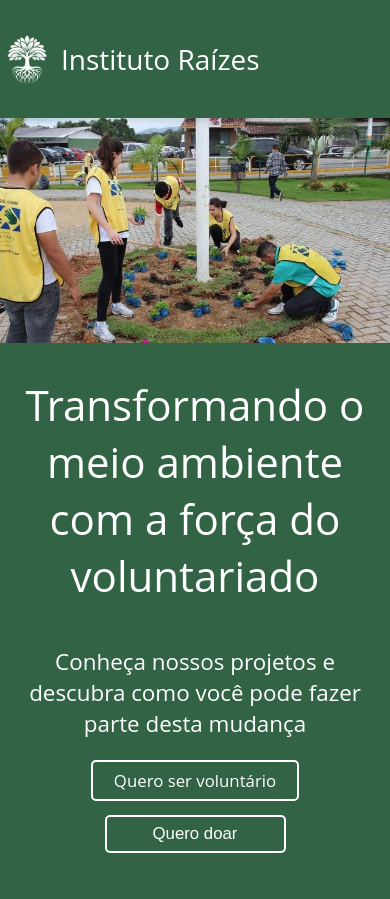
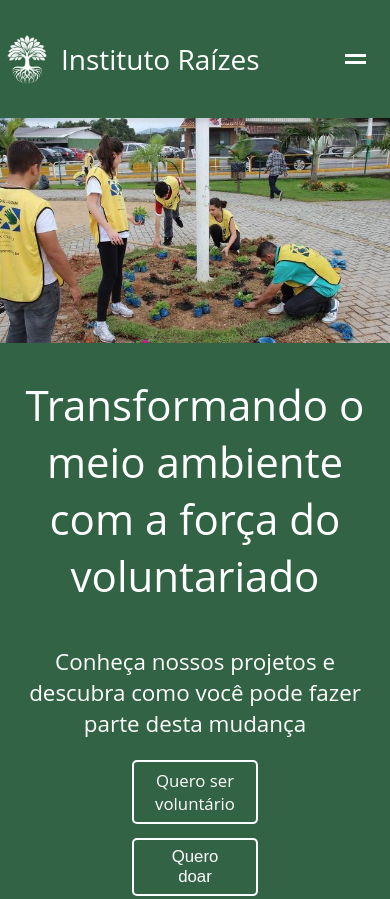
Before and after one commit to luansouza97/ONG-fundacao-raizes, a plain HTML site: page projetos.html in a window 390 px wide. Shown: the top 899 px of the page. Drawn offline with Linux system fonts and the light colour scheme.

Commit message:
correção de bug no menu hamburguer

```diff
--- a/assets/css/global/header.css
+++ b/assets/css/global/header.css
@@ -85,7 +85,7 @@
     width: var(--space-2);
     height: var(--space-0-25);
     margin: var(--space-0-25);
-    background-color: var(--cor-titulo);
+    background-color: var(--cor-branco);
 }
 
 /* celulares pequenos, retrato */
@@ -128,7 +128,7 @@
         right: 0;
         width: 50%;
         height: 86dvh;
-        background-color: var(--cor-branco);
+        background-color: var(--cor-verde-escuro);
     }
 
     .header__nav-menu{
--- a/assets/css/pages/projetos/partials/banner.css
+++ b/assets/css/pages/projetos/partials/banner.css
@@ -15,6 +15,10 @@
     display: flex;
     justify-content: space-around;
 }
+.banner-botoes .botao-branco{
+    text-align: center;
+    width: 35%;
+}
 .banner-imagem img{
     width: 100%;
     height: auto;
```
